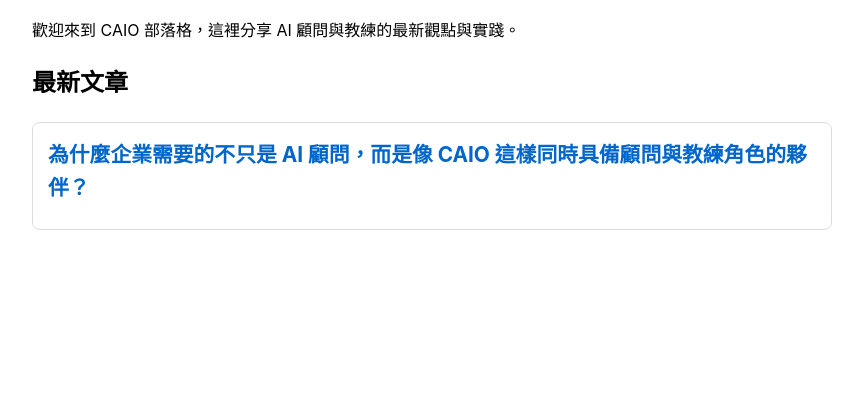
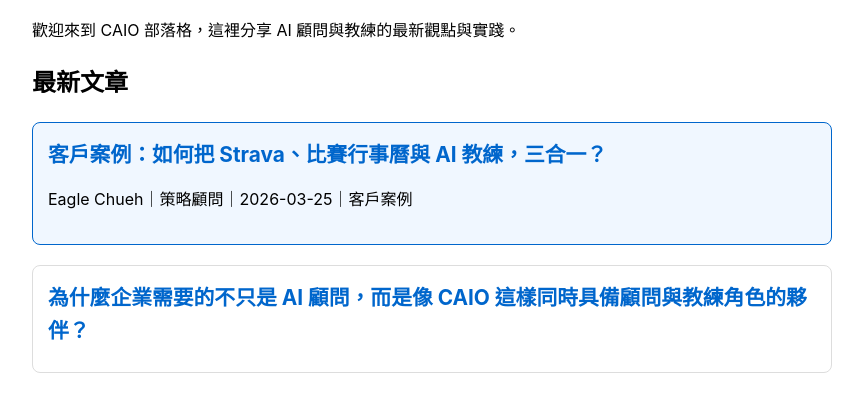
Before and after one commit to pintxos-ai/caio-blog, a plain HTML site: page index.html in a window 1280 px wide. Shown: the part 108-520 px from the top of the page, without its empty margins (208-1071 px from the left). Drawn offline with Linux system fonts and the light colour scheme.

Commit message:
更新首頁：加入 Strava AI 教練案例文章

```diff
--- a/index.html
+++ b/index.html
@@ -12,6 +12,7 @@
         .post-item h2 { margin: 0 0 10px 0; font-size: 1.3em; }
         .post-item a { text-decoration: none; color: #0066cc; }
         .post-item a:hover { text-decoration: underline; }
+        .post-item.new { border-color: #0066cc; background: #f0f7ff; }
     </style>
 </head>
 <body>
@@ -19,6 +20,10 @@
     <p>歡迎來到 CAIO 部落格，這裡分享 AI 顧問與教練的最新觀點與實踐。</p>
     <h2>最新文章</h2>
     <ul class="post-list">
+        <li class="post-item new">
+            <h2><a href="posts/strava-ai-coach-integration.html">客戶案例：如何把 Strava、比賽行事曆與 AI 教練，三合一？</a></h2>
+            <p>Eagle Chueh｜策略顧問｜2026-03-25｜客戶案例</p>
+        </li>
         <li class="post-item">
             <h2><a href="posts/why-enterprise-needs-caio.html">為什麼企業需要的不只是 AI 顧問，而是像 CAIO 這樣同時具備顧問與教練角色的夥伴？</a></h2>
         </li>
```
